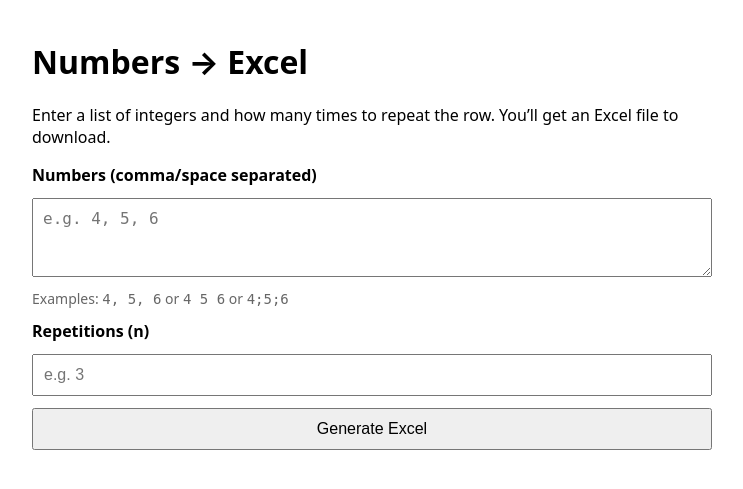
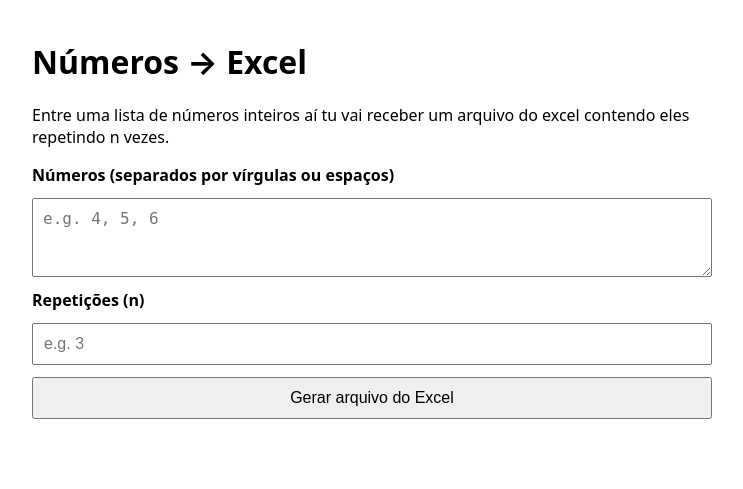
Before and after one commit to GuilhermeMouraMororo/numbers-excel, a Flask app: page / in a window 1280 px wide. Shown: the top 489 px of the page, without its empty margins (268-1011 px from the left). Run offline with Flask 3, Linux system fonts and the light colour scheme.

Commit message:
Update index.html

```diff
--- a/templates/index.html
+++ b/templates/index.html
@@ -3,7 +3,7 @@
 <head>
   <meta charset="utf-8" />
   <meta name="viewport" content="width=device-width, initial-scale=1" />
-  <title>Numbers → Excel</title>
+  <title>Números → Excel</title>
   <style>
     body { font-family: system-ui, -apple-system, Segoe UI, Roboto, Arial; max-width: 680px; margin: 40px auto; padding: 0 16px; }
     form { display: grid; gap: 12px; }
@@ -14,18 +14,17 @@
   </style>
 </head>
 <body>
-  <h1>Numbers → Excel</h1>
-  <p>Enter a list of integers and how many times to repeat the row. You’ll get an Excel file to download.</p>
+  <h1>Números → Excel</h1>
+  <p>Entre uma lista de números inteiros aí tu vai receber um arquivo do excel contendo eles repetindo n vezes.</p>
 
   <form method="POST" action="/generate">
-    <label for="numbers">Numbers (comma/space separated)</label>
+    <label for="numbers">Números (separados por vírgulas ou espaços)</label>
     <textarea id="numbers" name="numbers" rows="3" placeholder="e.g. 4, 5, 6" required></textarea>
-    <div class="hint">Examples: <code>4, 5, 6</code> or <code>4 5 6</code> or <code>4;5;6</code></div>
 
-    <label for="n">Repetitions (n)</label>
+    <label for="n">Repetições (n)</label>
     <input id="n" name="n" type="number" min="1" step="1" placeholder="e.g. 3" required />
 
-    <button type="submit">Generate Excel</button>
+    <button type="submit">Gerar arquivo do Excel</button>
   </form>
 </body>
 </html>
```
